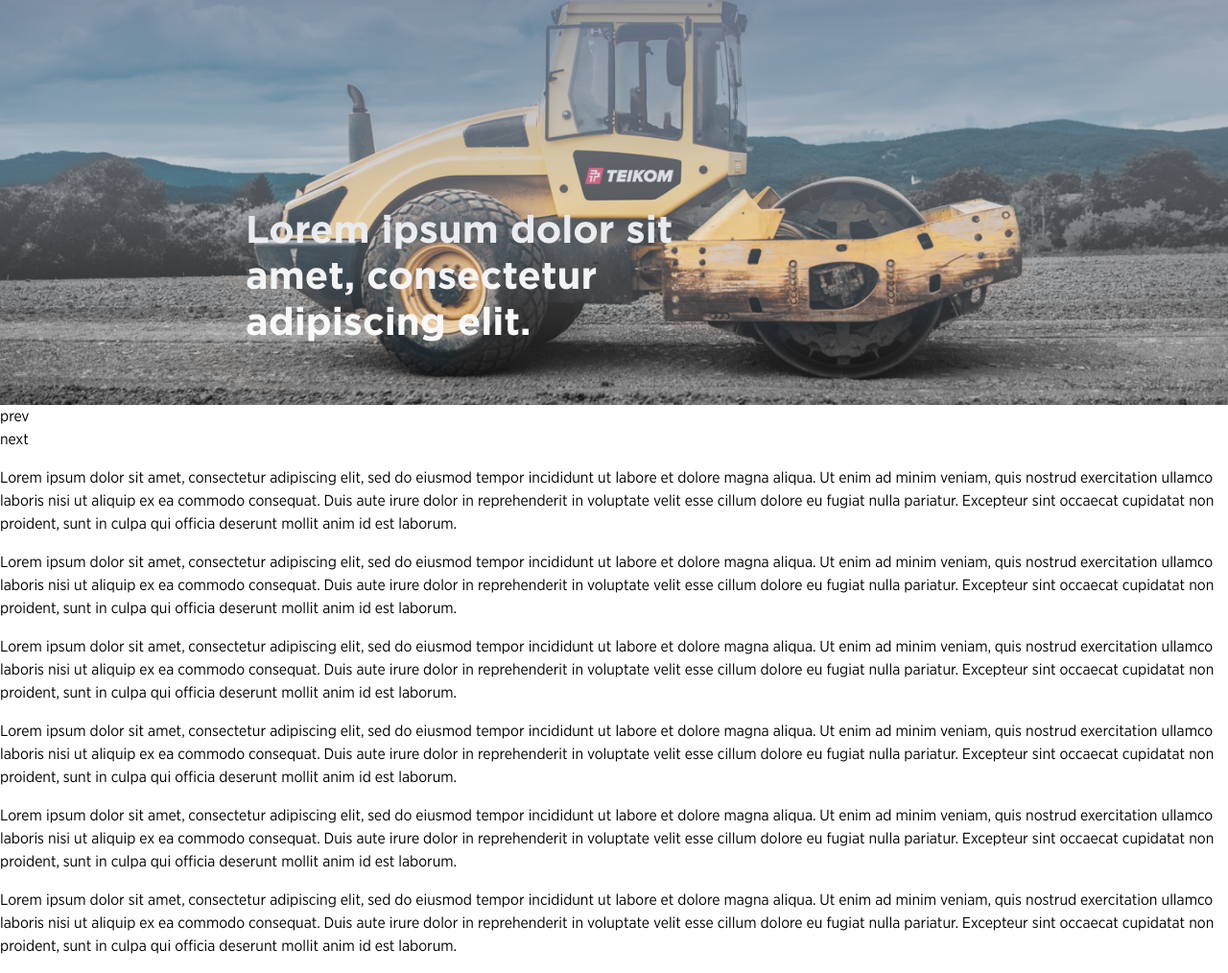
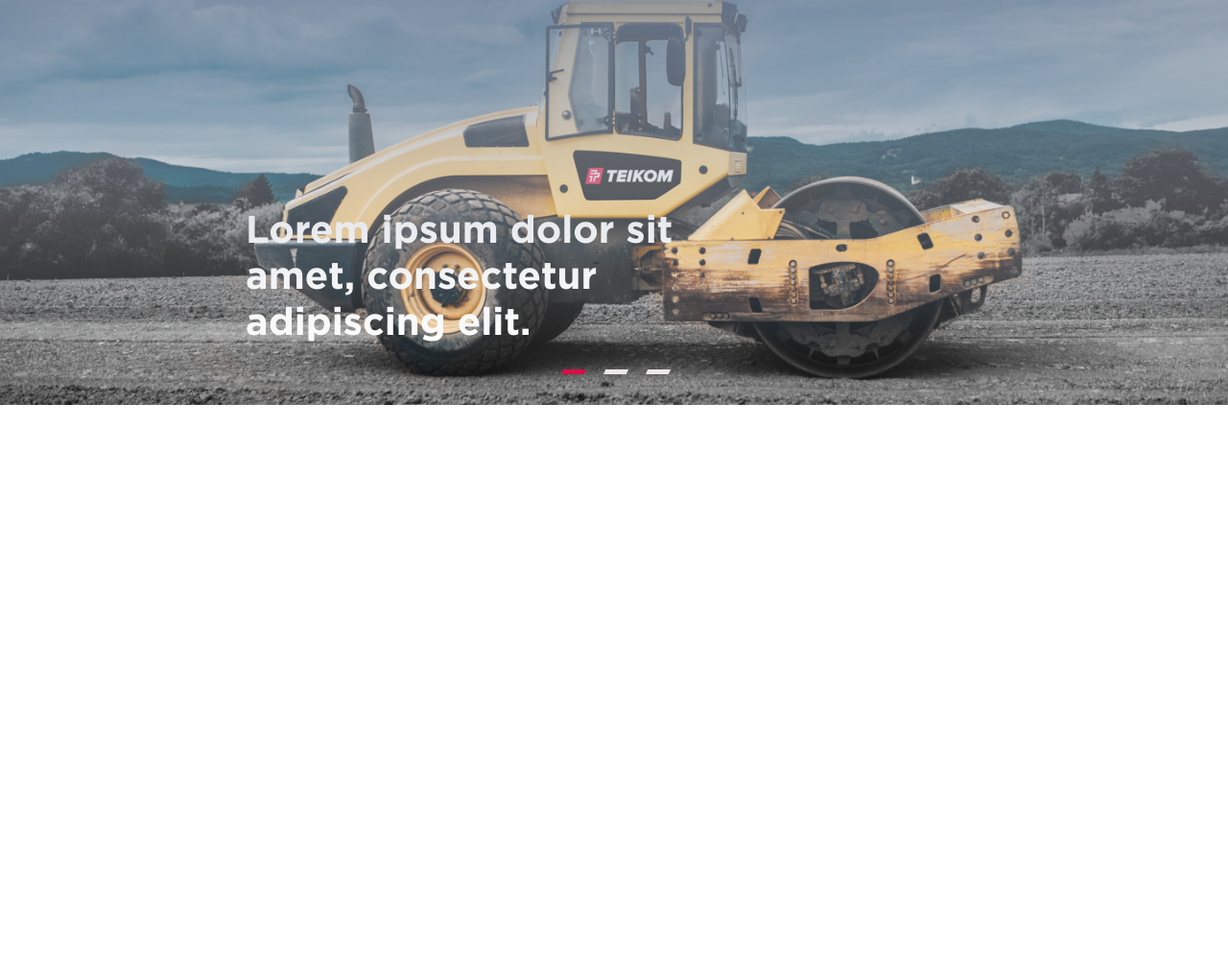
Before and after one commit to jovananikolic/teikom, a plain HTML site: page teikom/public_html/index.html in a window 1280 px wide. Shown: the part 111-1125 px from the top of the page at 96% size. After the commit the page ends 800 px from the top, so only its background shows below. Drawn offline with Linux system fonts and the light colour scheme.

Commit message:
Sredjivanje slidera

```diff
--- a/teikom/public_html/css/style.css
+++ b/teikom/public_html/css/style.css
@@ -98,10 +98,25 @@ form button:focus{
 
 /*OWL CAROUSEL HOME SLIDER*/
 
-/*.layer{
+.owl-carousel .owl-dots{
     position: absolute;
-    top: 0;
-}*/
+    bottom: 20px;
+    left: 45%;
+}
+
+.owl-carousel .owl-dots .owl-dot span{
+    background: url('assets/slider-nav.png') center no-repeat !important;
+    border-radius: 0 !important;
+    width: 30px !important;
+    height: 5px !important;
+}
+
+.owl-carousel .owl-dots .owl-dot.active span{
+    background: url('assets/slider-nav-active.png') center no-repeat !important;
+    border-radius: 0;
+    width: 30px;
+    height: 5px;
+}
 
 /*FOR HEADINGS*/
 .arrow-down{
--- a/teikom/public_html/index.html
+++ b/teikom/public_html/index.html
@@ -465,68 +465,6 @@ and open the template in the editor.
                 </ul>
             </section>
 
-            <section>
-                <p>
-                    Lorem ipsum dolor sit amet, consectetur adipiscing elit, sed
-                    do eiusmod tempor incididunt ut labore et dolore magna aliqua.
-                    Ut enim ad minim veniam, quis nostrud exercitation ullamco
-                    laboris nisi ut aliquip ex ea commodo consequat. Duis aute
-                    irure dolor in reprehenderit in voluptate velit esse cillum
-                    dolore eu fugiat nulla pariatur. Excepteur sint occaecat
-                    cupidatat non proident, sunt in culpa qui officia deserunt
-                    mollit anim id est laborum.
-                </p>
-                <p>
-                    Lorem ipsum dolor sit amet, consectetur adipiscing elit, sed
-                    do eiusmod tempor incididunt ut labore et dolore magna aliqua.
-                    Ut enim ad minim veniam, quis nostrud exercitation ullamco
-                    laboris nisi ut aliquip ex ea commodo consequat. Duis aute
-                    irure dolor in reprehenderit in voluptate velit esse cillum
-                    dolore eu fugiat nulla pariatur. Excepteur sint occaecat
-                    cupidatat non proident, sunt in culpa qui officia deserunt
-                    mollit anim id est laborum.
-                </p>
-                <p>
-                    Lorem ipsum dolor sit amet, consectetur adipiscing elit, sed
-                    do eiusmod tempor incididunt ut labore et dolore magna aliqua.
-                    Ut enim ad minim veniam, quis nostrud exercitation ullamco
-                    laboris nisi ut aliquip ex ea commodo consequat. Duis aute
-                    irure dolor in reprehenderit in voluptate velit esse cillum
-                    dolore eu fugiat nulla pariatur. Excepteur sint occaecat
-                    cupidatat non proident, sunt in culpa qui officia deserunt
-                    mollit anim id est laborum.
-                </p>
-                <p>
-                    Lorem ipsum dolor sit amet, consectetur adipiscing elit, sed
-                    do eiusmod tempor incididunt ut labore et dolore magna aliqua.
-                    Ut enim ad minim veniam, quis nostrud exercitation ullamco
-                    laboris nisi ut aliquip ex ea commodo consequat. Duis aute
-                    irure dolor in reprehenderit in voluptate velit esse cillum
-                    dolore eu fugiat nulla pariatur. Excepteur sint occaecat
-                    cupidatat non proident, sunt in culpa qui officia deserunt
-                    mollit anim id est laborum.
-                </p>
-                <p>
-                    Lorem ipsum dolor sit amet, consectetur adipiscing elit, sed
-                    do eiusmod tempor incididunt ut labore et dolore magna aliqua.
-                    Ut enim ad minim veniam, quis nostrud exercitation ullamco
-                    laboris nisi ut aliquip ex ea commodo consequat. Duis aute
-                    irure dolor in reprehenderit in voluptate velit esse cillum
-                    dolore eu fugiat nulla pariatur. Excepteur sint occaecat
-                    cupidatat non proident, sunt in culpa qui officia deserunt
-                    mollit anim id est laborum.
-                </p>
-                <p>
-                    Lorem ipsum dolor sit amet, consectetur adipiscing elit, sed
-                    do eiusmod tempor incididunt ut labore et dolore magna aliqua.
-                    Ut enim ad minim veniam, quis nostrud exercitation ullamco
-                    laboris nisi ut aliquip ex ea commodo consequat. Duis aute
-                    irure dolor in reprehenderit in voluptate velit esse cillum
-                    dolore eu fugiat nulla pariatur. Excepteur sint occaecat
-                    cupidatat non proident, sunt in culpa qui officia deserunt
-                    mollit anim id est laborum.
-                </p>
-            </section>
         </main>
 
 
--- a/teikom/public_html/js/main.js
+++ b/teikom/public_html/js/main.js
@@ -17,8 +17,7 @@ $(document).ready(function () {
         $(".lead-slider").owlCarousel({
             items: 1,
             loop: true,
-            margin: 0,
-            nav: true
+            margin: 0
 //            autoplay: true,
 //            autoplayTimeout: 5000
         });
```
Also changed, not shown: teikom/public_html/css/assets/slider-nav-active.png (added), teikom/public_html/css/assets/slider-nav.png (added), teikom/public_html/css/owl.carousel.css.
